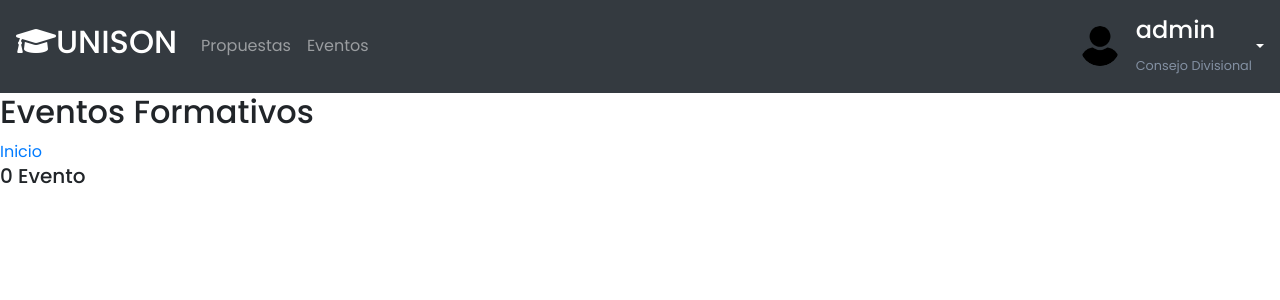
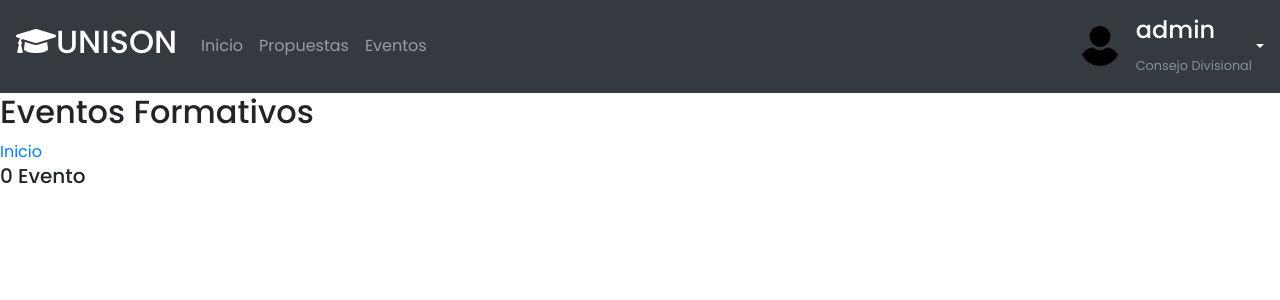
Before and after one commit to JosephLeyva/Sistema-de-Gestion-de-Eventos-Formativos-UNISON, a Django app: page /Eventos in a window 1280 px wide. Shown: the top 300 px of the page. Run offline with Django 3.2, Linux system fonts and the light colour scheme; a user stored in the database is signed in; data comes from the database, SQL or seed files in the repository; some libraries are stand-ins or nearby versions.

Commit message:
inicio en el navbar

```diff
--- a/cursos_unison/eventos/templates/navbar.html
+++ b/cursos_unison/eventos/templates/navbar.html
@@ -3,6 +3,9 @@
     <div class="navbar-collapse collapse w-100 order-1 order-md-0 dual-collapse2">
          {% if request.user.is_superuser %}
         <ul class="navbar-nav mr-auto">
+            <li class="nav-item">
+                <a class="nav-link" href="{% url 'inicio' %}">Inicio</a>
+            </li>
             <li class="nav-item">
                 <a class="nav-link" href="{% url 'AllPropuestas' %}">Propuestas</a>
             </li>
@@ -13,6 +16,9 @@
         {% endif %}
         {% if request.user.rol == 'RESPONSABLE' %}
         <ul class="navbar-nav mr-auto">
+            <li class="nav-item">
+                <a class="nav-link" href="{% url 'inicio' %}">Inicio</a>
+            </li>
             <li class="nav-item">
                 <a class="nav-link" href="{% url 'PropuestasEventosFormativos' %}">Tus Propuestas</a>
             </li>
@@ -26,6 +32,9 @@
         {% endif %}
         {% if request.user.rol == 'PARTICIPANTE' and request.user.is_superuser == False %}
         <ul class="navbar-nav mr-auto">
+            <li class="nav-item">
+                <a class="nav-link" href="{% url 'inicio' %}">Inicio</a>
+            </li>
             <li class="nav-item">
                 <a class="nav-link" href="{% url 'AllEventos' %}">Eventos</a>
             </li>
```
